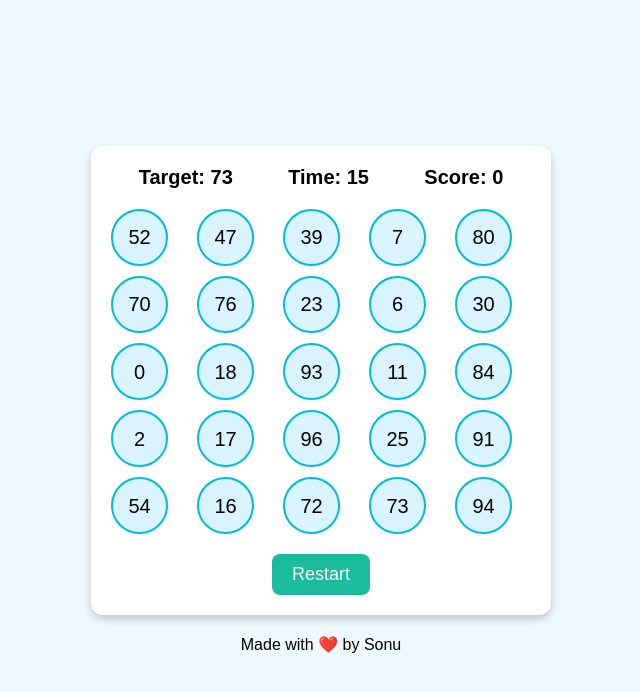
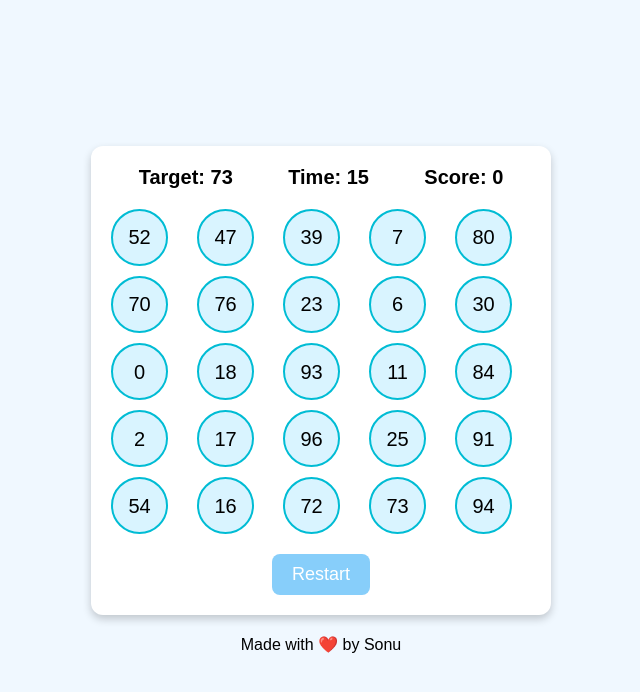
Before and after one commit to sonusinghh7/BubbleGame, a plain HTML site: page index.html in a window 1280 px wide. Shown: the whole page, without its empty margins (319-959 px from the left). Drawn offline with Linux system fonts and the light colour scheme.

Commit message:
again change restart btn color in  style.css

```diff
--- a/style.css
+++ b/style.css
@@ -77,7 +77,7 @@ body {
   #restart-btn {
     padding: 10px 20px;
     font-size: 18px;
-    background-color: #1abc9c;
+    background-color: #87CEFA;
     color: white;
     border: none;
     border-radius: 8px;
@@ -85,7 +85,7 @@ body {
   }
 
   #restart-btn:hover {
-    background-color: #16a085;
+    background-color: #63B8FF;
   }
 
   #footer {
```
